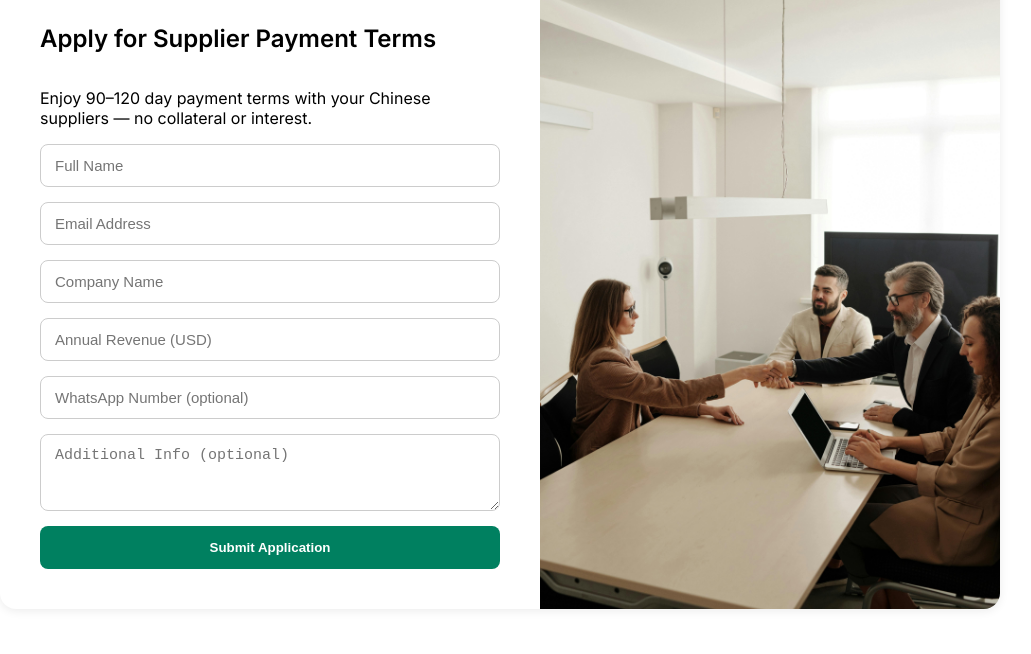
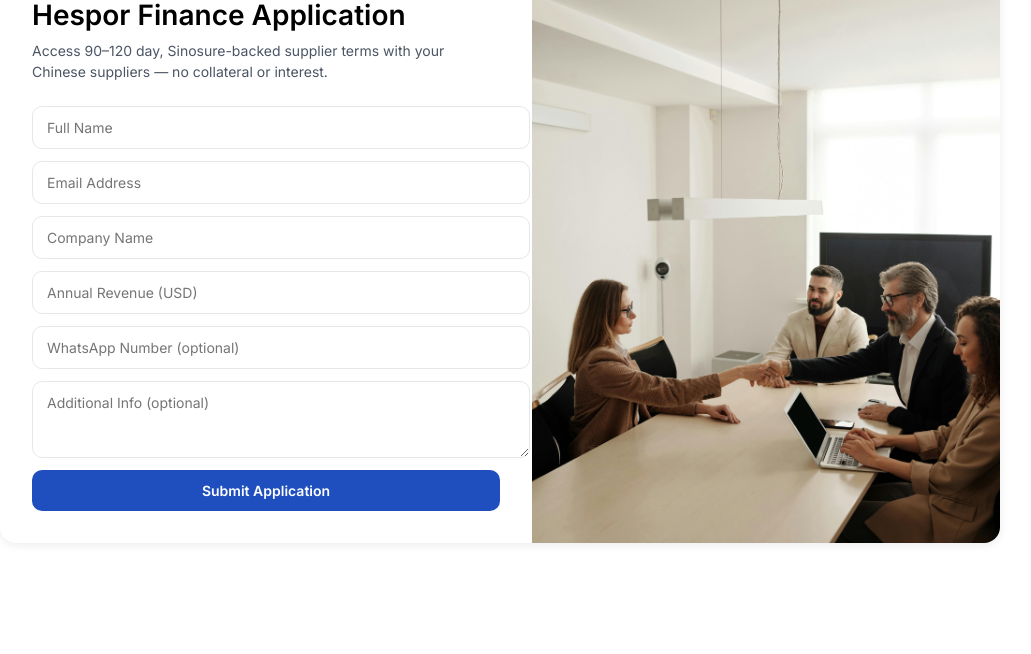
Before and after one commit to Hespor-Trading/hespor-finance-form, a website: page index.html in a window 1280 px wide. Shown: the part 146-800 px from the top of the page, without its empty margins (140-1171 px from the left). Drawn offline with Linux system fonts and the light colour scheme.

Commit message:
Update index.html

```diff
--- a/index.html
+++ b/index.html
@@ -3,8 +3,39 @@
 <head>
   <meta charset="UTF-8" />
   <meta name="viewport" content="width=device-width, initial-scale=1.0" />
-  <title>Hespor Finance Application</title>
-  <link rel="icon" href="hespor-logo.png" />
+
+  <!-- SEO: brand title with proper capitalization -->
+  <title>Hespor Finance – Official Site | Trade Credit & Supplier Financing</title>
+
+  <!-- SEO: persuasive, policy-safe description -->
+  <meta name="description" content="Scale safely with Hespor Finance. We help Amazon, Shopify, and Walmart sellers access 90–120 day Sinosure-backed supplier payment terms—secure, collateral-free, and growth-ready." />
+
+  <!-- Favicon/brand icon (uses your existing file name so no other change needed) -->
+  <link rel="icon" href="hespor-logo.png" type="image/png" />
+
+  <!-- Optional: tell crawlers not to use a random snippet as title -->
+  <meta name="apple-mobile-web-app-title" content="Hespor Finance" />
+
+  <!-- Organization schema to attach logo + name to the domain -->
+  <script type="application/ld+json">
+  {
+    "@context": "https://schema.org",
+    "@type": "Organization",
+    "name": "Hespor Finance",
+    "url": "https://finance.hespor.com",
+    "logo": "https://hespor-finance-form.vercel.app/hespor-logo.png",
+    "email": "info@hespor.com",
+    "telephone": "+1-236-866-1249",
+    "address": {
+      "@type": "PostalAddress",
+      "streetAddress": "4880 Lougheed Hwy",
+      "addressLocality": "Burnaby",
+      "addressRegion": "BC",
+      "addressCountry": "CA"
+    }
+  }
+  </script>
+
   <link href="https://fonts.googleapis.com/css2?family=Inter:wght@400;600&display=swap" rel="stylesheet" />
   <style>
     body {
@@ -31,77 +62,67 @@
 
     .form-section {
       flex: 1;
-      padding: 40px;
-      display: flex;
-      flex-direction: column;
-      justify-content: center;
-    }
-
-    .form-section img.logo {
-      width: 120px;
-      margin-bottom: 20px;
-    }
-
-    form {
-      display: flex;
-      flex-direction: column;
-      gap: 15px;
-    }
-
-    input, select, textarea {
-      padding: 12px 14px;
-      font-size: 15px;
-      border: 1px solid #ccc;
-      border-radius: 8px;
-      outline: none;
-      transition: border-color 0.2s;
-    }
-
-    input:focus, select:focus, textarea:focus {
-      border-color: #008060;
-    }
-
-    button {
-      background: #008060;
-      color: #fff;
-      border: none;
-      padding: 14px;
-      border-radius: 8px;
-      font-weight: 600;
-      cursor: pointer;
-      transition: background 0.2s;
-    }
-
-    button:hover {
-      background: #006c50;
+      padding: 32px;
     }
 
     .image-section {
       flex: 1;
-      background: url("hero.jpg") center center / cover no-repeat;
-      min-height: 500px;
+      background: url('hero.jpg') center/cover no-repeat;
+      min-height: 480px;
     }
 
-    @media (max-width: 800px) {
-      .container {
-        flex-direction: column;
-      }
-      .image-section {
-        order: -1;
-        height: 250px;
-      }
-      .form-section {
-        padding: 25px;
-      }
+    h1 {
+      margin: 0 0 8px;
+      font-weight: 600;
+      font-size: 28px;
+    }
+
+    p.sub {
+      margin: 0 0 24px;
+      color: #4b5563;
+      line-height: 1.5;
+      font-size: 14px;
+    }
+
+    form {
+      display: grid;
+      gap: 12px;
+    }
+
+    input, textarea, button {
+      font-family: inherit;
+      font-size: 14px;
+    }
+
+    input, textarea {
+      width: 100%;
+      padding: 12px 14px;
+      border: 1px solid #e5e7eb;
+      border-radius: 10px;
+      outline: none;
+    }
+
+    button {
+      background: #1f4fbf;
+      color: #fff;
+      border: none;
+      padding: 12px 16px;
+      border-radius: 10px;
+      cursor: pointer;
+      font-weight: 600;
+    }
+
+    @media (max-width: 900px) {
+      .container { flex-direction: column; }
+      .image-section { min-height: 220px; }
     }
   </style>
 </head>
 <body>
   <div class="container">
     <div class="form-section">
-      <img src="hespor-logo.png" alt="Hespor Finance" class="logo" />
-      <h2>Apply for Supplier Payment Terms</h2>
-      <p>Enjoy 90–120 day payment terms with your Chinese suppliers — no collateral or interest.</p>
+      <h1>Hespor Finance Application</h1>
+      <p class="sub">Access 90–120 day, Sinosure-backed supplier terms with your Chinese suppliers — no collateral or interest.</p>
 
       <form id="leadForm" novalidate>
         <input type="text" name="name" placeholder="Full Name" required />
```
